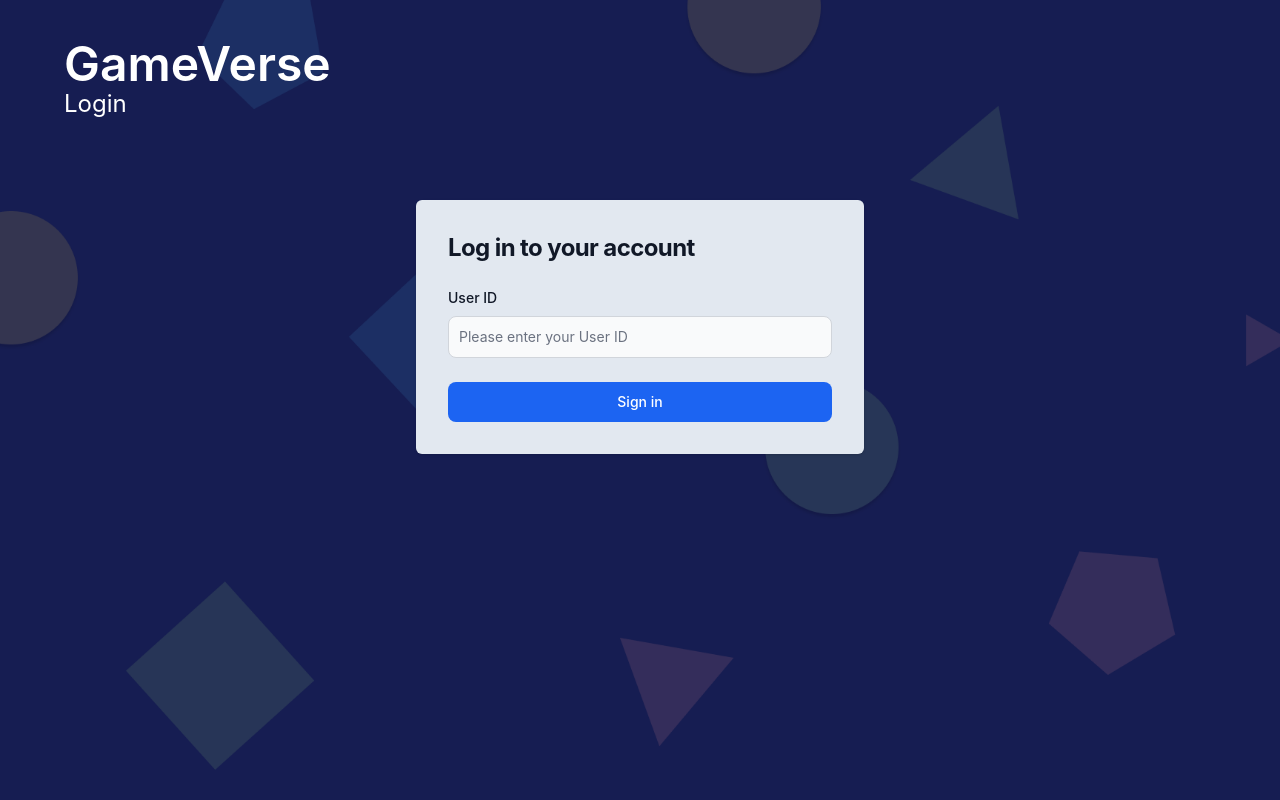
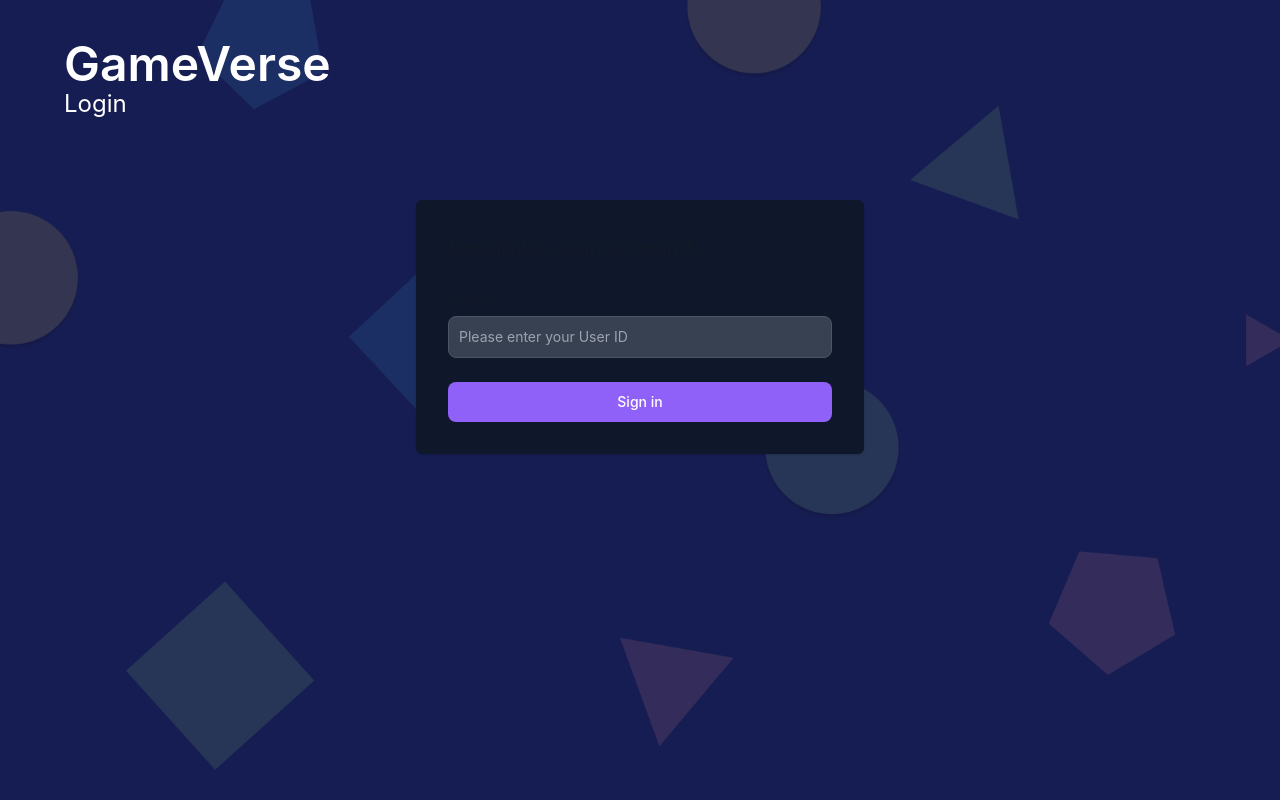
Before and after one commit to verwinkwasmu/fyp-10-gameverse, a Vue app in the folder ui/: page /Login in a window 1280 px wide. Built offline with nearby package versions, Linux system fonts and the light colour scheme; what vue-query would draw is missing.

Commit message:
look chio

```diff
--- a/ui/src/components/Login.vue
+++ b/ui/src/components/Login.vue
@@ -54,7 +54,7 @@ async function onSubmit() {
       class="flex flex-col items-center justify-center px-6 mx-auto sm:py-20"
     >
       <div
-        class="w-full bg-slate-200 rounded-md shadow dark:border md:mt-0 sm:max-w-md xl:p-0"
+        class="w-full bg-slate-900 rounded-md shadow dark:border md:mt-0 sm:max-w-md xl:p-0 border-gray-800"
       >
         <div class="px-6 space-y-4 md:space-y-6 sm:p-8">
           <h1
@@ -70,7 +70,7 @@ async function onSubmit() {
             >
             <input
               v-model="userId"
-              class="bg-gray-50 border border-gray-300 text-gray-900 text-sm rounded-lg focus:ring-blue-500 focus:border-blue-500 block w-full p-2.5 w-96"
+              class="bg-gray-700 border border-gray-600  placeholder-gray-400 text-white text-sm rounded-lg focus:ring-blue-500 focus:border-blue-500 block w-full p-2.5 w-96"
               placeholder="Please enter your User ID"
               required=""
               @keyup.enter="onSubmit"
@@ -106,18 +106,18 @@ async function onSubmit() {
           <button
             v-if="loading == false"
             @click="onSubmit"
-            class="w-full text-white bg-blue-600 hover:bg-primary-700 focus:ring-4 focus:outline-none focus:ring-primary-300 font-medium rounded-lg text-sm px-5 py-2.5 text-center"
+            class="w-full text-white bg-purple-500 hover:bg-purple-600 focus:ring-4 focus:outline-none focus:ring-purple-700 font-medium rounded-lg text-sm px-5 py-2.5 text-center"
           >
             Sign in
           </button>
           <button
             v-else
-            class="w-full text-white bg-blue-600 focus:ring-4 focus:outline-none focus:ring-primary-300 font-medium rounded-lg text-sm px-5 py-2.5 text-center"
+            class="w-full text-white bg-purple-600 focus:ring-4 focus:outline-none focus:ring-purple-700 font-medium rounded-lg text-sm px-5 py-2.5 text-center"
             disabled
           >
             <svg
               aria-hidden="true"
-              class="inline mr-1 w-4 h-4 text-gray-200 animate-spin dark:text-gray-600 fill-blue-600"
+              class="inline mr-1 w-4 h-4 text-gray-200 animate-spin dark:text-gray-600 fill-purple-600"
               viewBox="0 0 100 101"
               fill="none"
               xmlns="http://www.w3.org/2000/svg"
```
